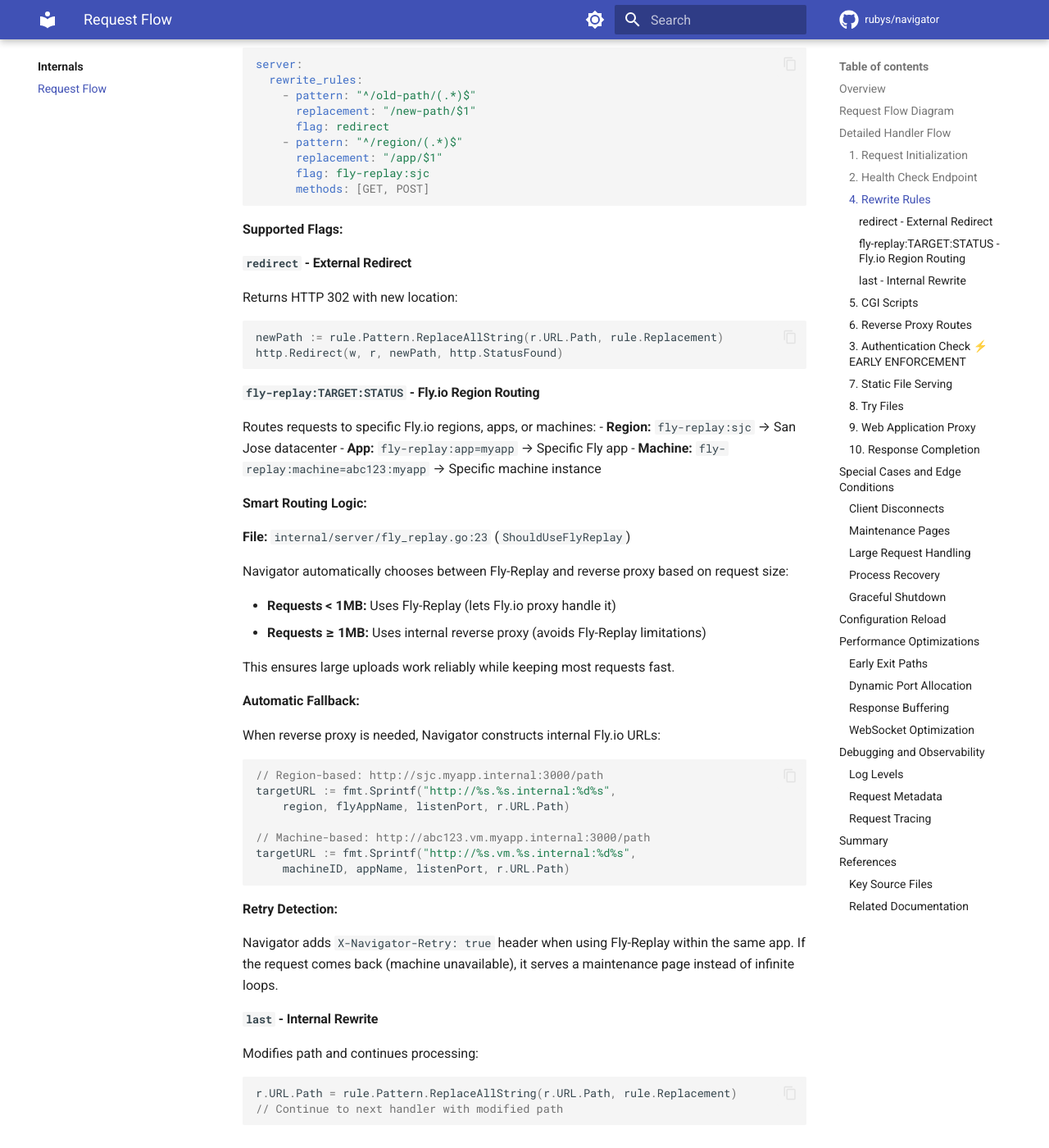
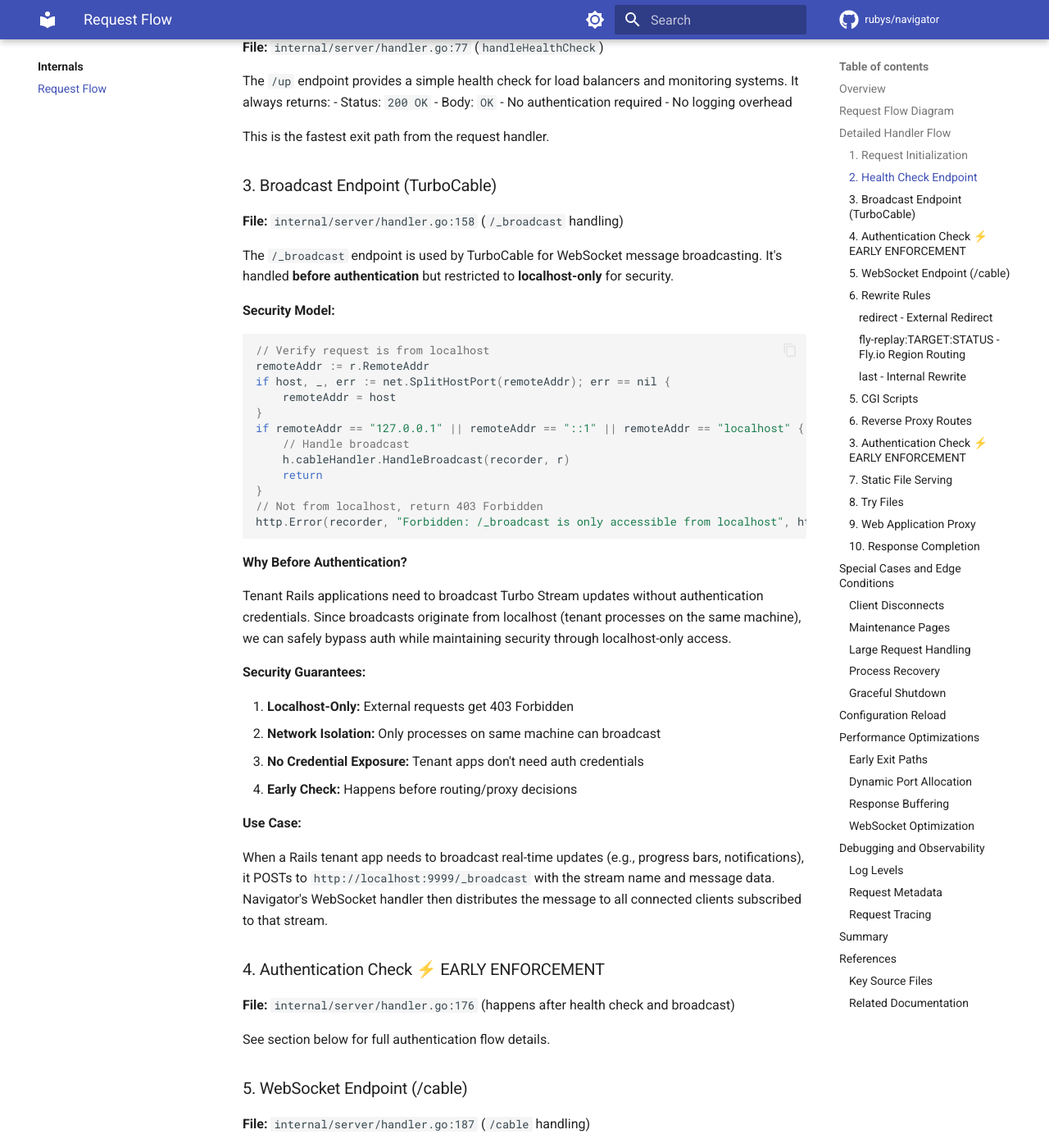
Before and after one commit to rubys/navigator, an MkDocs documentation site: the page built from docs/internals/request-flow.md, in a window 1280 px wide and 1400 px high, scrolled down 3429 px. Shown: the whole window at 82% size. Built offline with MkDocs 1.6.1 and Material for MkDocs 9.7.7, drawn with Linux system fonts in a browser that asks for light colours; comment, search, counter and statistics services are not loaded; some of the changed text lies outside the part shown.

Commit message:
Handle /_broadcast endpoint before authentication
The /_broadcast endpoint is used by tenant Rails applications to send
Turbo Stream updates to WebSocket clients. Since tenant apps don't have
authentication credentials, this endpoint must bypass auth.

Security model:
- Handle /_broadcast BEFORE authentication check
- Verify requests originate from localhost (127.0.0.1, ::1)
- Return 403 Forbidden for non-localhost requests
- /cable endpoint remains AFTER auth (requires credentials or public path)

This allows tenant processes on the same machine to broadcast without
credentials while maintaining security through network isolation.

Updated request flow documentation to reflect new processing order.

````diff
--- a/docs/internals/request-flow.md
+++ b/docs/internals/request-flow.md
@@ -23,7 +23,18 @@ Navigator's request handling follows a carefully orchestrated sequence of decisi
 └───────────────────┬─────────────────────────────────┘
                     ↓
 ┌─────────────────────────────────────────────────────┐
-│ 3. Authentication Check ⚡ EARLY ENFORCEMENT         │
+│ 3. Broadcast Endpoint? (/_broadcast)                │
+│    → YES: Check localhost-only access               │
+│      → FROM LOCALHOST: Handle broadcast             │
+│      → NOT LOCALHOST: Return 403 Forbidden          │
+│    → NO: Continue                                   │
+│                                                      │
+│    ℹ️  NOTE: Allows tenant apps to broadcast        │
+│        without auth (localhost-only for security)   │
+└───────────────────┬─────────────────────────────────┘
+                    ↓
+┌─────────────────────────────────────────────────────┐
+│ 4. Authentication Check ⚡ EARLY ENFORCEMENT         │
 │    - Check if path is public (auth exclusions)      │
 │    - Validate Basic Auth credentials                │
 │    → FAILED: Return 401 Unauthorized                │
@@ -34,7 +45,13 @@ Navigator's request handling follows a carefully orchestrated sequence of decisi
 └───────────────────┬─────────────────────────────────┘
                     ↓
 ┌─────────────────────────────────────────────────────┐
-│ 4. Rewrite Rules                                    │
+│ 5. WebSocket Endpoint? (/cable)                     │
+│    → YES: Upgrade to WebSocket                      │
+│    → NO: Continue                                   │
+└───────────────────┬─────────────────────────────────┘
+                    ↓
+┌─────────────────────────────────────────────────────┐
+│ 6. Rewrite Rules                                    │
 │    - Check server.rewrite_rules                     │
 │    - Match path patterns and methods                │
 │    → REDIRECT: Return 302 with new location         │
@@ -149,7 +166,65 @@ The `/up` endpoint provides a simple health check for load balancers and monitor
 
 This is the fastest exit path from the request handler.
 
-### 4. Rewrite Rules
+### 3. Broadcast Endpoint (TurboCable)
+
+**File:** `internal/server/handler.go:158` (`/_broadcast` handling)
+
+The `/_broadcast` endpoint is used by TurboCable for WebSocket message broadcasting. It's handled **before authentication** but restricted to **localhost-only** for security.
+
+**Security Model:**
+
+```go
+// Verify request is from localhost
+remoteAddr := r.RemoteAddr
+if host, _, err := net.SplitHostPort(remoteAddr); err == nil {
+    remoteAddr = host
+}
+if remoteAddr == "127.0.0.1" || remoteAddr == "::1" || remoteAddr == "localhost" {
+    // Handle broadcast
+    h.cableHandler.HandleBroadcast(recorder, r)
+    return
+}
+// Not from localhost, return 403 Forbidden
+http.Error(recorder, "Forbidden: /_broadcast is only accessible from localhost", http.StatusForbidden)
+```
+
+**Why Before Authentication?**
+
+Tenant Rails applications need to broadcast Turbo Stream updates without authentication credentials. Since broadcasts originate from localhost (tenant processes on the same machine), we can safely bypass auth while maintaining security through localhost-only access.
+
+**Security Guarantees:**
+
+1. **Localhost-Only:** External requests get 403 Forbidden
+2. **Network Isolation:** Only processes on same machine can broadcast
+3. **No Credential Exposure:** Tenant apps don't need auth credentials
+4. **Early Check:** Happens before routing/proxy decisions
+
+**Use Case:**
+
+When a Rails tenant app needs to broadcast real-time updates (e.g., progress bars, notifications), it POSTs to `http://localhost:9999/_broadcast` with the stream name and message data. Navigator's WebSocket handler then distributes the message to all connected clients subscribed to that stream.
+
+### 4. Authentication Check ⚡ EARLY ENFORCEMENT
+
+**File:** `internal/server/handler.go:176` (happens after health check and broadcast)
+
+See section below for full authentication flow details.
+
+### 5. WebSocket Endpoint (/cable)
+
+**File:** `internal/server/handler.go:187` (`/cable` handling)
+
+The `/cable` endpoint handles WebSocket connections for TurboCable. Unlike `/_broadcast`, this endpoint **requires authentication** since clients connect from potentially untrusted networks.
+
+**WebSocket Flow:**
+
+1. Client connects to `/cable` with authentication
+2. Navigator verifies credentials (or checks public_paths)
+3. On success, upgrades to WebSocket protocol
+4. Handles subscribe/unsubscribe messages
+5. Pushes broadcast messages to subscribed clients
+
+### 6. Rewrite Rules
 
 **File:** `internal/server/handler.go:159` (`handleRewrites`)
 
````
Also changed, not shown: other parts of docs/internals/request-flow.md (+8 -8 lines), 1 other file.
